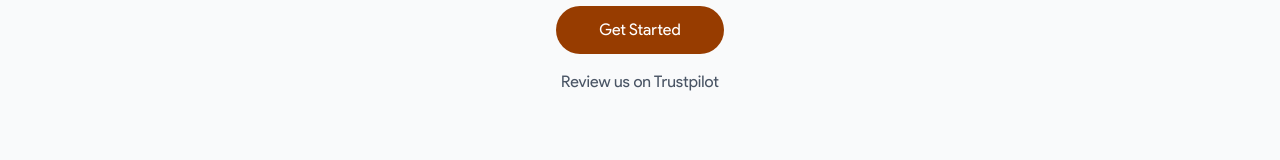
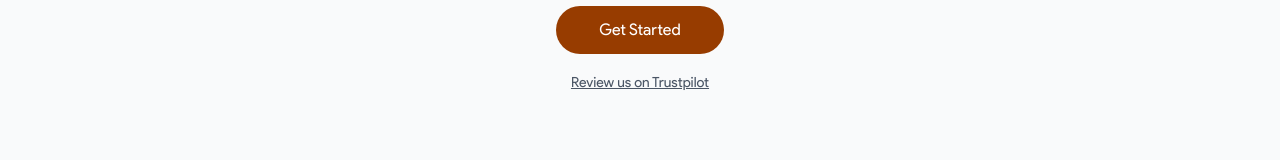
Before and after one commit to uxlabspk/codehunts, a React (Vite) app: page / in a window 1280 px wide. Shown: the part 510-670 px from the top of the page. Built offline with nearby package versions, Linux system fonts and the light colour scheme.

Commit message:
Adding Review Us Widget

```diff
--- a/src/components/Hero.jsx
+++ b/src/components/Hero.jsx
@@ -16,10 +16,22 @@
                 <div className="flex items-center justify-center gap-2 flex-col sm:flex-row">
                     <FilledButton text={"Get Started"} to={"/"} style={"px-8 py-3 sm:w-42 w-96"} />
                 </div>
+                <div className="mt-4">
+                    <a
+                        href="https://www.trustpilot.com/evaluate/codehuntspk.com"
+                        target="_blank"
+                        rel="noopener noreferrer"
+                        className="inline-flex underline items-center text-sm text-gray-600 hover:text-green-600 transition-colors"
+                    >
+                        {/*<img*/}
+                        {/*    src="https://cdn.trustpilot.net/brand-assets/4.4.0/stars/stars-4.svg"*/}
+                        {/*    alt="Trustpilot rating"*/}
+                        {/*    className="w-24 h-auto mr-2"*/}
+                        {/*/>*/}
+                        Review us on Trustpilot
+                    </a>
+                </div>
 
-                <p className={'text-gray-600 mt-4'}>
-                    Review us on Trustpilot
-                </p>
             </div>
         </section>
 
```
